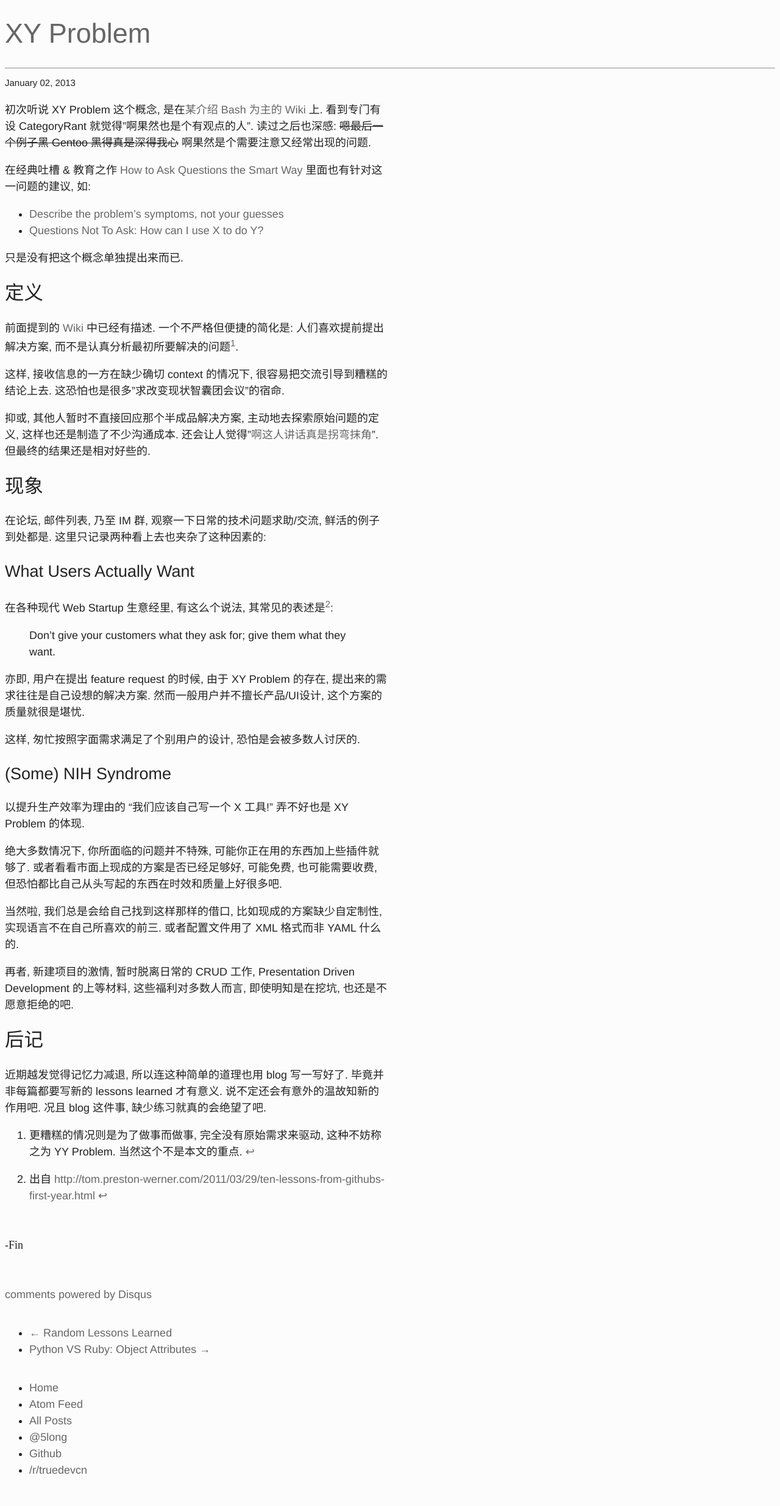
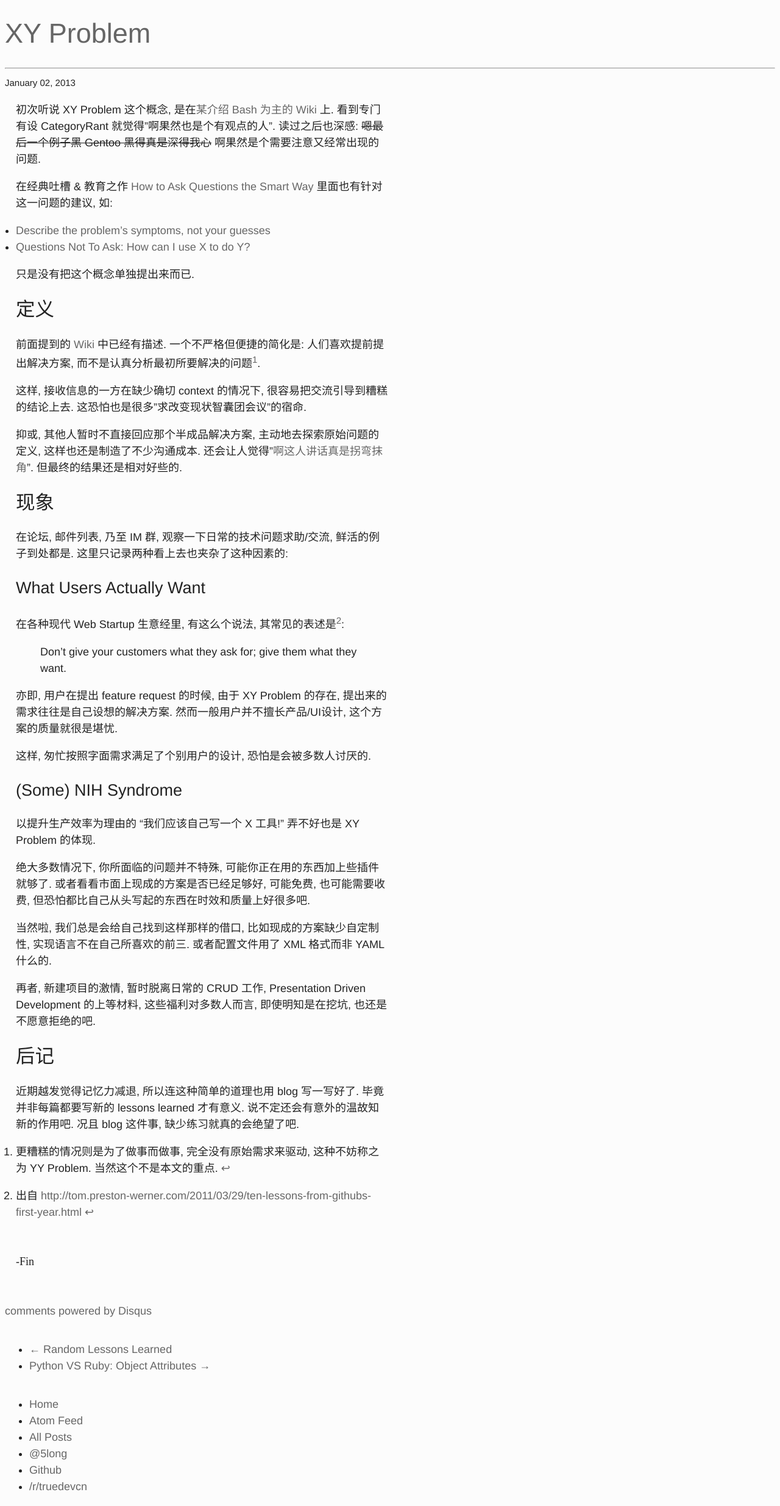
Before and after one commit to 5long/5long.github.io, a Jekyll site: the page built from _posts/2013-01-02-x-y-problem.markdown, in a window 1280 px wide. Shown: the whole page at 61% size. Built offline with Jekyll 4.4.1, drawn with Linux system fonts in a browser that asks for light colours; comment, search, counter and statistics services are not loaded; before the commit the page ends 2443 px from its top, so only the background shows below that.

Commit message:
Tune line-break for mobile view & bullet points

```diff
--- a/css/style.css
+++ b/css/style.css
@@ -62,12 +62,36 @@ a:focus {
   margin-bottom: 5em;
 }
 
+@media screen and (min-width: 35em) {
+  .content ul,
+  .content ol {
+    list-style-position: outside;
+    padding-left: 0;
+  }
+
+  .article .content {
+    padding-left: 1em;
+  }
+}
+
+@media screen and (max-width: 35em) {
+  .content ul,
+  .content ol {
+    padding-left: 1em;
+  }
+
+  html: {
+    overflow-wrap: break-word;
+  }
+}
+
 .article .content::after {
   content: "-Fin";
   position: relative;
   top: 2em;
   font-family: serif;
 }
+
 
 #nav {
   margin-top: 2em;
```
